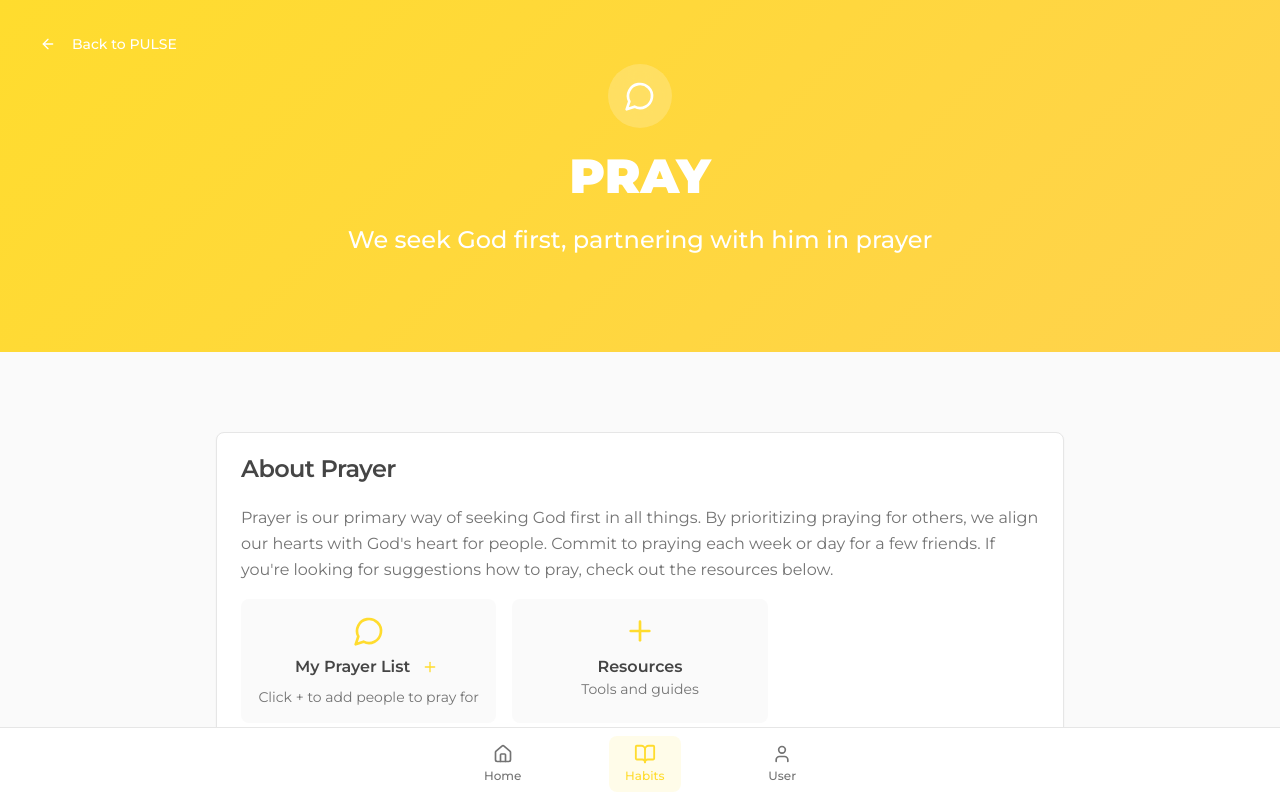
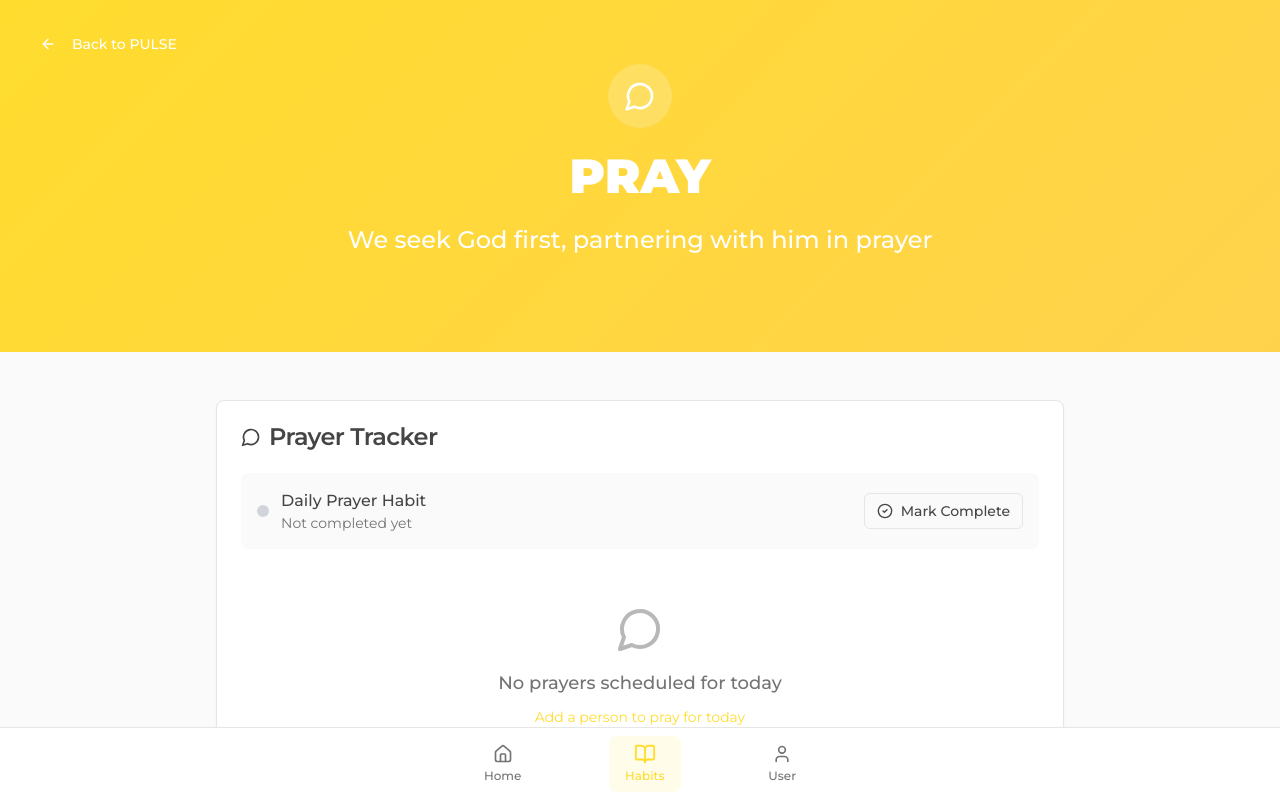
Before and after one commit to andyjsmits/ios-create-hub, a React (Vite) app: page /habits/pray in a window 1280 px wide. Shown: the top 798 px of the page. Built offline with nearby package versions, Linux system fonts and the light colour scheme; what @capacitor/core would draw is missing.

Commit message:
Reverted to commit 35678fd191a20707b7bf65b671d0c79dedc81d25

```diff
--- a/src/pages/PrayPage.tsx
+++ b/src/pages/PrayPage.tsx
@@ -154,7 +154,13 @@ const PrayPage = () => {
       </div>
 
       <div className="container mx-auto px-6 py-12 max-w-4xl">
-        {/* Prayer Activity Tracker removed - user can manage individual prayer items instead */}
+        {/* Prayer Activity Tracker */}
+        <PrayerTracker
+          prayerList={habitData.prayerList || []}
+          onToggleHabitCompletion={() => toggleHabitCompletion('pray')}
+          isHabitCompletedToday={isHabitCompletedToday('pray')}
+          onOpenPrayerManager={() => setShowPrayerManager(true)}
+        />
 
         {/* About This Habit */}
         <Card className="my-8">
```
